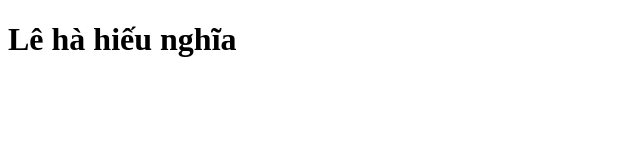
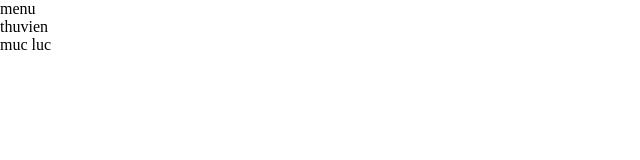
Before and after one commit to nghia46203/nghia46203.github.io, a plain HTML site: page index.html in a window 1280 px wide. Shown: the whole page, without its empty margins (0-640 px from the left). Drawn offline with Linux system fonts and the light colour scheme.

Commit message:
sửa lần 1

```diff
--- a/index.html
+++ b/index.html
@@ -4,11 +4,21 @@
     <meta charset="UTF-8">
     <meta http-equiv="X-UA-Compatible" content="IE=edge">
     <meta name="viewport" content="width=device-width, initial-scale=1.0">
+    <link rel="stylesheet" href="style.css">
     <title>Document</title>
 </head>
 <body>
+    <div id="Main">
+       <nav>
+            <ul id="ds1">
+                <li><a href=""></a>menu</li>
+                <li><a href=""></a>thuvien</li>
+                <li><a href=""></a>muc luc</li>
+            </ul>
+       </nav>
+    </div>
     <div>
-        <h1>Lê hà hiếu nghĩa</h1>
+
     </div>
 </body>
 </html>
--- /dev/null
+++ b/style.css
@@ -0,0 +1,9 @@
+*{
+    margin: 0px;
+    padding: 0px;
+}
+#id ul{
+    background-color: darkolivegreen;
+    list-style-type: none;
+    display: flex;
+}
```
